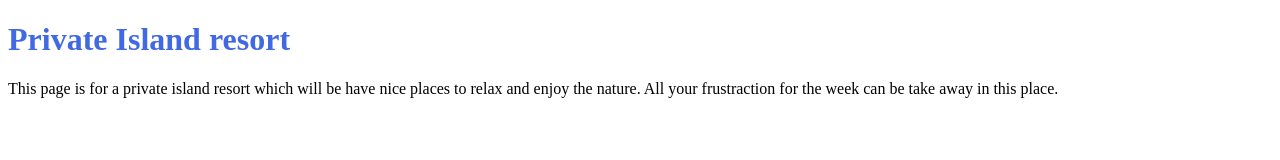
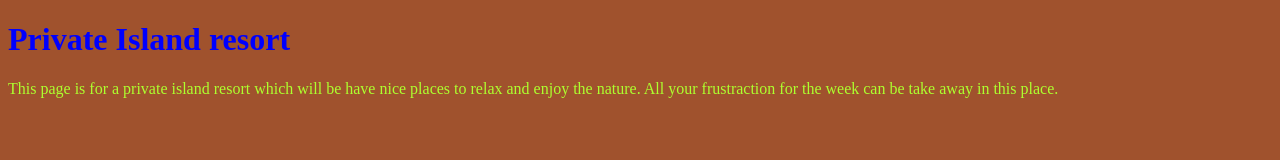
Before and after one commit to magmerco/private-website, a plain HTML site: page private-island.html in a window 1280 px wide. Drawn offline with Linux system fonts and the light colour scheme.

Commit message:
make all the changes.

```diff
--- a/css/styles.css
+++ b/css/styles.css
@@ -1,3 +1,9 @@
 h1 {
-    color: royalblue;
+    color: blue;
 }
+p {
+    color: greenyellow;
+}
+body {
+    background-color:sienna;
+}
```
